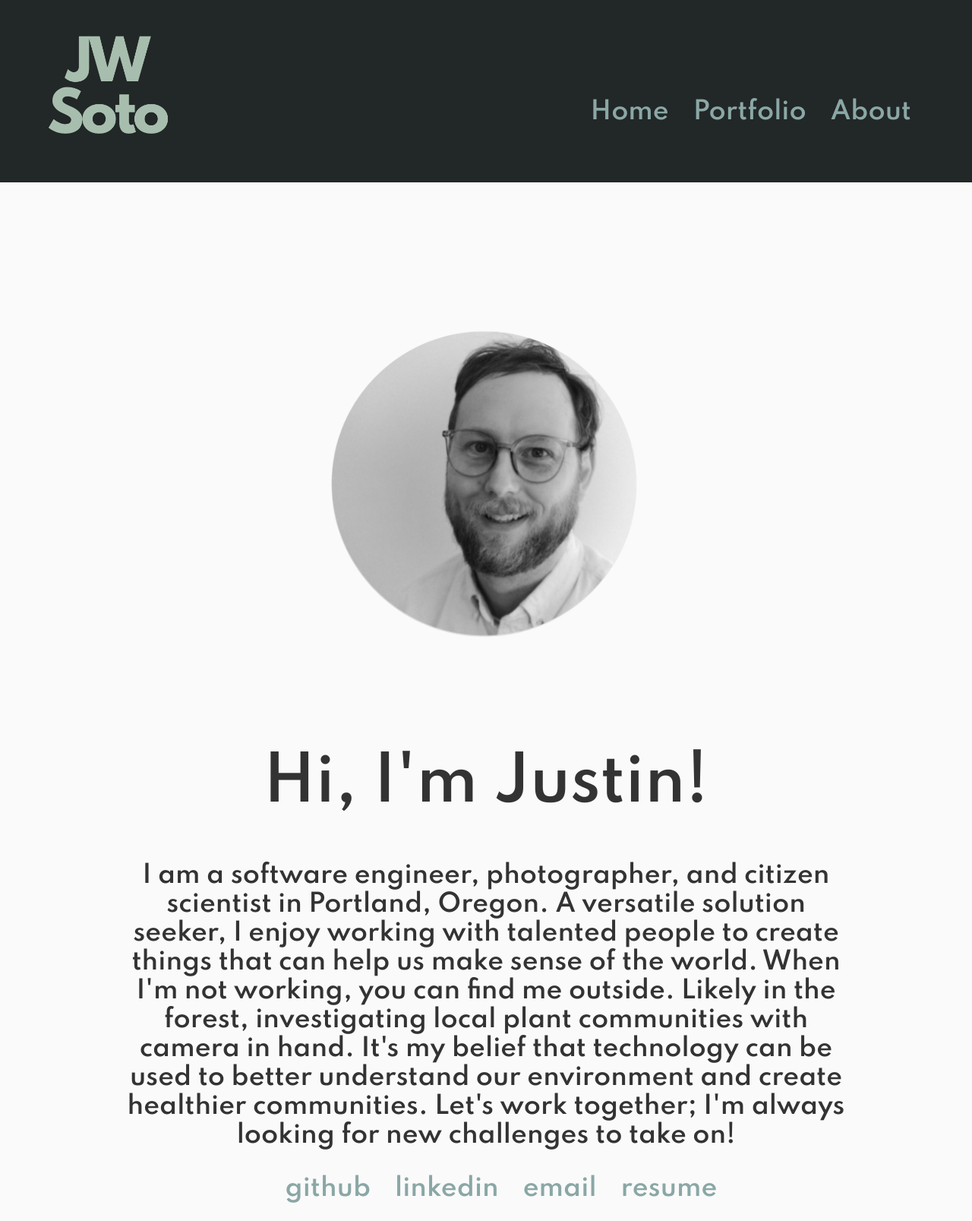
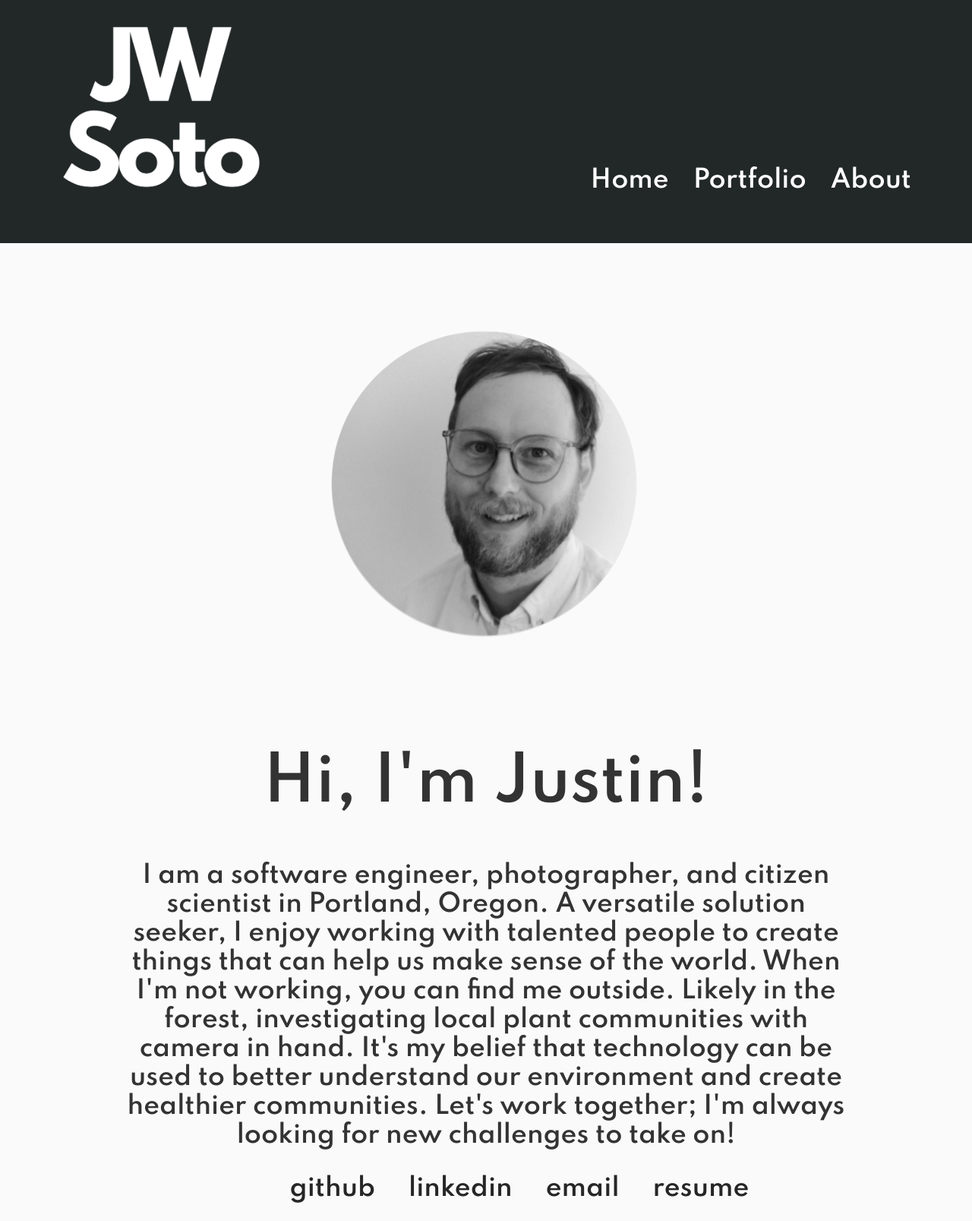
Before and after one commit to justin-w-soto/new-port, a React (Create React App) app: page /about in a window 1280 px wide. Shown: the whole page at 76% size. Built offline with nearby package versions, Linux system fonts and the light colour scheme; a web font is replaced by a local one.

Commit message:
working on header responsiveness, need breakpoints for the nav links

```diff
--- a/src/App.css
+++ b/src/App.css
@@ -17,10 +17,11 @@ body {
 header {
   background: #222727;
   display: flex;
-  height: 30vh;
+  height: 40vh;
   width: 100vw;
+  position: fixed;
+  align-items: flex-end;
   justify-content: space-between;
-  position: fixed;
 }
 
 h1 {
@@ -38,11 +39,6 @@ li {
 
 a {
   text-decoration: none;
-  color: #8aa7a5;
-}
-
-a:hover {
-  color:aquamarine;
 }
 
 a:active {
@@ -53,18 +49,24 @@ a:active {
 /* CLASSES */
 
 .nav-links {
-  padding-top: 5%;
-  margin: 5%;
+  margin-top:5%;
+  margin: 5% 5%;
   display: flex;
   flex-wrap: wrap;
-  color: white;
 }
 
+.contact-links {
+  color: #262626;
+  padding: 1%;
+}
+
+.contact-links:hover {
+  color: tomato;
+  padding: 1%;
+}
 
 .logo {
-  height: 25vh;
-  padding: 1%;
-  margin-top:1vh;
+  height: 41vh;
 }
 
 .bg-img {
@@ -107,3 +109,11 @@ a:active {
   align-self: center;
 
 }
+
+.header-links {
+  color: white
+}
+
+.header-links:hover {
+  color: tomato
+}
--- a/src/views/About.jsx
+++ b/src/views/About.jsx
@@ -19,10 +19,10 @@ export const About = () => {
             </div>
             <div className='work-links'>
                     <ul>
-                        <li><a className="links"  href='https://github.com/justin-w-soto'>github</a></li>
-                        <li><a className="links"  href='https://www.linkedin.com/in/justinwsoto/'>linkedin</a></li>
-                        <li><a className="links"  href='mailto:justinwsoto@gmail.com'>email</a></li>
-                        <li><a className="links"  href='https://drive.google.com/file/d/1Ir9kZVlqI6k8lxDOplsMQ5oa-j4xVEi1/view?usp=sharing'>resume</a></li>
+                        <li><a className="contact-links"  href='https://github.com/justin-w-soto'>github</a></li>
+                        <li><a className="contact-links"  href='https://www.linkedin.com/in/justinwsoto/'>linkedin</a></li>
+                        <li><a className="contact-links"  href='mailto:justinwsoto@gmail.com'>email</a></li>
+                        <li><a className="contact-links"  href='https://drive.google.com/file/d/1Ir9kZVlqI6k8lxDOplsMQ5oa-j4xVEi1/view?usp=sharing'>resume</a></li>
                     </ul>
             </div>
 
--- a/src/views/Nav.jsx
+++ b/src/views/Nav.jsx
@@ -9,15 +9,15 @@ export const Nav = () => {
                 <img  className='logo' src="../logo.png" alt="logo" />
                 <ul className='nav-links'>
                     <Link to="/">
-                        <li>Home</li>
+                        <li className='header-links'>Home</li>
                     </Link>
 
                     <Link to="/portfolio">
-                    <li>Portfolio</li>
+                    <li className='header-links'>Portfolio</li>
                     </Link>
 
                     <Link to="/about">
-                    <li>About</li>
+                    <li className='header-links'>About</li>
                     </Link>
 
                 </ul>
```
Also changed, not shown: public/logo.png.
